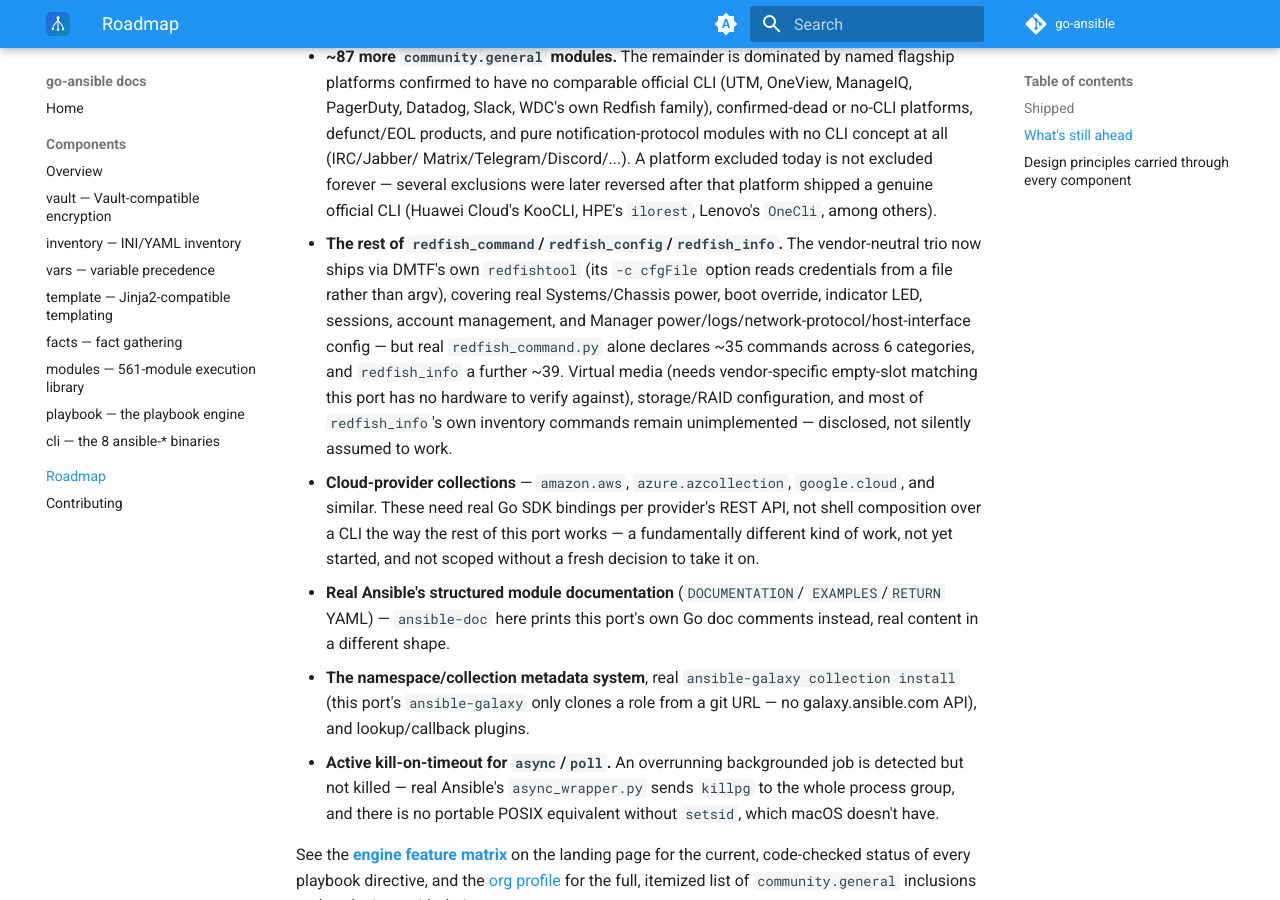
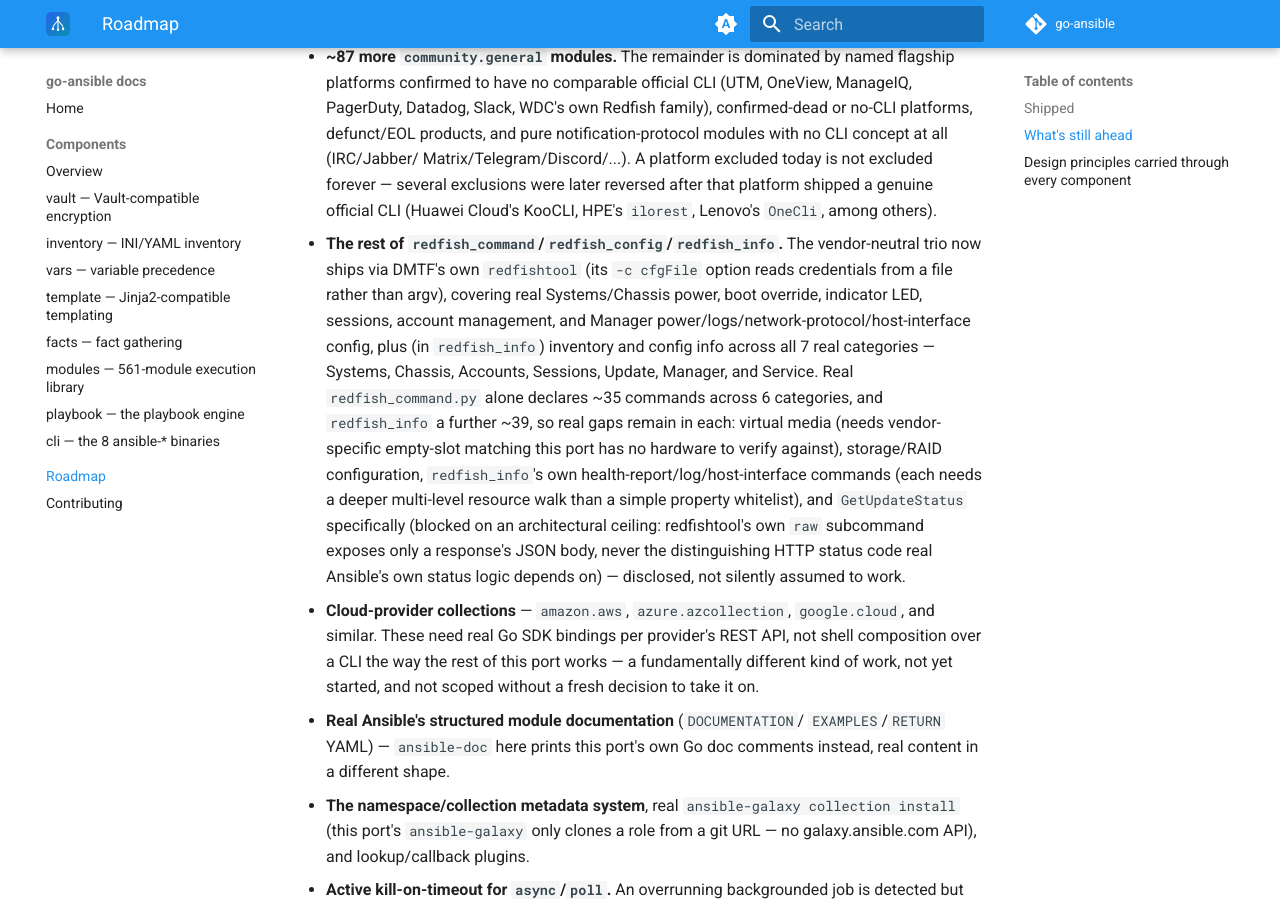
Before and after one commit to go-ansible/docs, an MkDocs documentation site: the page built from docs/roadmap.md, in a window 1280 px wide and 900 px high, scrolled down 903 px. Built offline with MkDocs 1.6.1 and Material for MkDocs 9.7.7, drawn with Linux system fonts in a browser that asks for light colours; the version menu is left out.

Commit message:
Reflect redfish_info's Update/Manager categories in the roadmap (#6)
Co-authored-by: Claude Sonnet 5 <noreply@anthropic.com>

```diff
--- a/docs/roadmap.md
+++ b/docs/roadmap.md
@@ -50,12 +50,18 @@ developed further and is not part of the current architecture.
   cfgFile` option reads credentials from a file rather than argv), covering
   real Systems/Chassis power, boot override, indicator LED, sessions,
   account management, and Manager power/logs/network-protocol/host-interface
-  config — but real `redfish_command.py` alone declares ~35 commands across
-  6 categories, and `redfish_info` a further ~39. Virtual media (needs
-  vendor-specific empty-slot matching this port has no hardware to verify
-  against), storage/RAID configuration, and most of `redfish_info`'s own
-  inventory commands remain unimplemented — disclosed, not silently assumed
-  to work.
+  config, plus (in `redfish_info`) inventory and config info across all 7
+  real categories — Systems, Chassis, Accounts, Sessions, Update, Manager,
+  and Service. Real `redfish_command.py` alone declares ~35 commands across
+  6 categories, and `redfish_info` a further ~39, so real gaps remain in
+  each: virtual media (needs vendor-specific empty-slot matching this port
+  has no hardware to verify against), storage/RAID configuration,
+  `redfish_info`'s own health-report/log/host-interface commands (each needs
+  a deeper multi-level resource walk than a simple property whitelist), and
+  `GetUpdateStatus` specifically (blocked on an architectural ceiling:
+  redfishtool's own `raw` subcommand exposes only a response's JSON body,
+  never the distinguishing HTTP status code real Ansible's own status logic
+  depends on) — disclosed, not silently assumed to work.
 - **Cloud-provider collections** — `amazon.aws`, `azure.azcollection`,
   `google.cloud`, and similar. These need real Go SDK bindings per provider's
   REST API, not shell composition over a CLI the way the rest of this port
```
